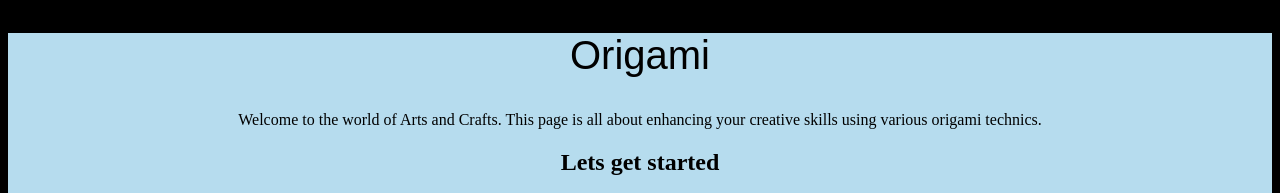
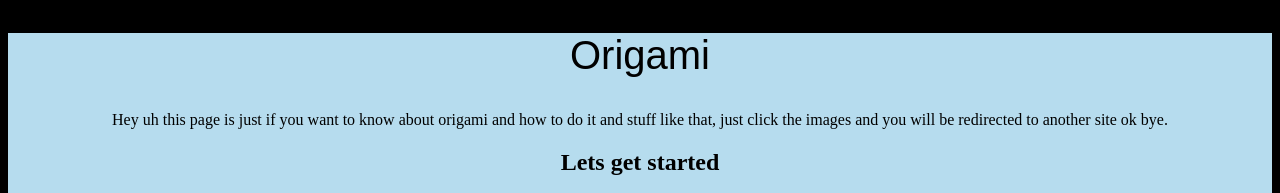
Before and after one commit to Sweetdeana78675/origami_project, a plain HTML site: page project 66/index.html in a window 1280 px wide. Shown: the top 193 px of the page. Drawn offline with Linux system fonts and the light colour scheme; a script that the page names is missing.

Commit message:
Update index.html

```diff
--- a/project 66/index.html
+++ b/project 66/index.html
@@ -12,7 +12,8 @@
 <body>
     <section id="intro">
         <h1>Origami</h1>
-        <p>Welcome to the world of Arts and Crafts. This page is all about enhancing your creative skills using various origami technics.</p>
+        <p> Hey uh this page is just if you want to know about origami and how to do it and stuff like that,
+            just click the images and you will be redirected to another site ok bye.</p>
         <h2>Lets get started</h2>
 
         <div class="line"></div>
```
